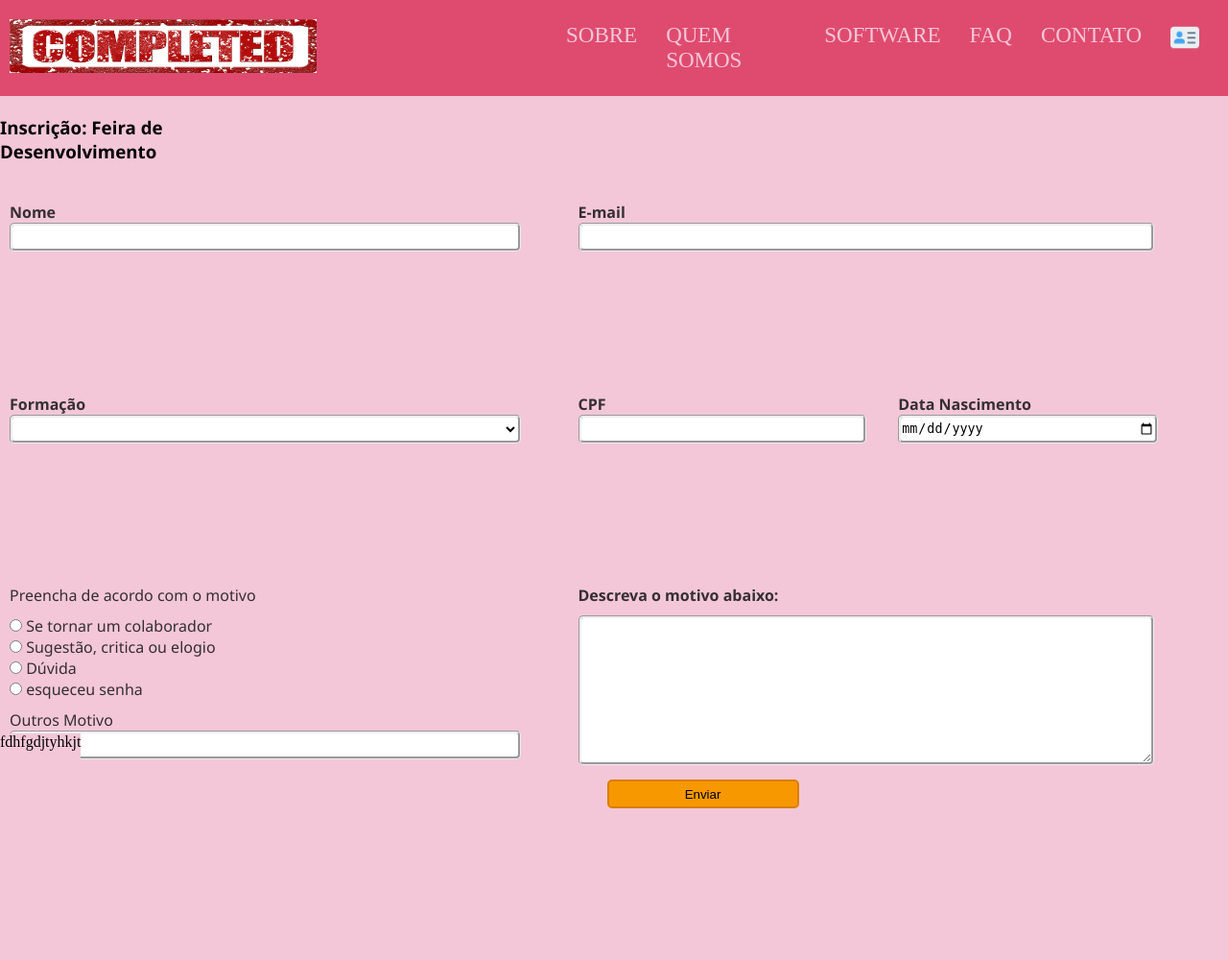
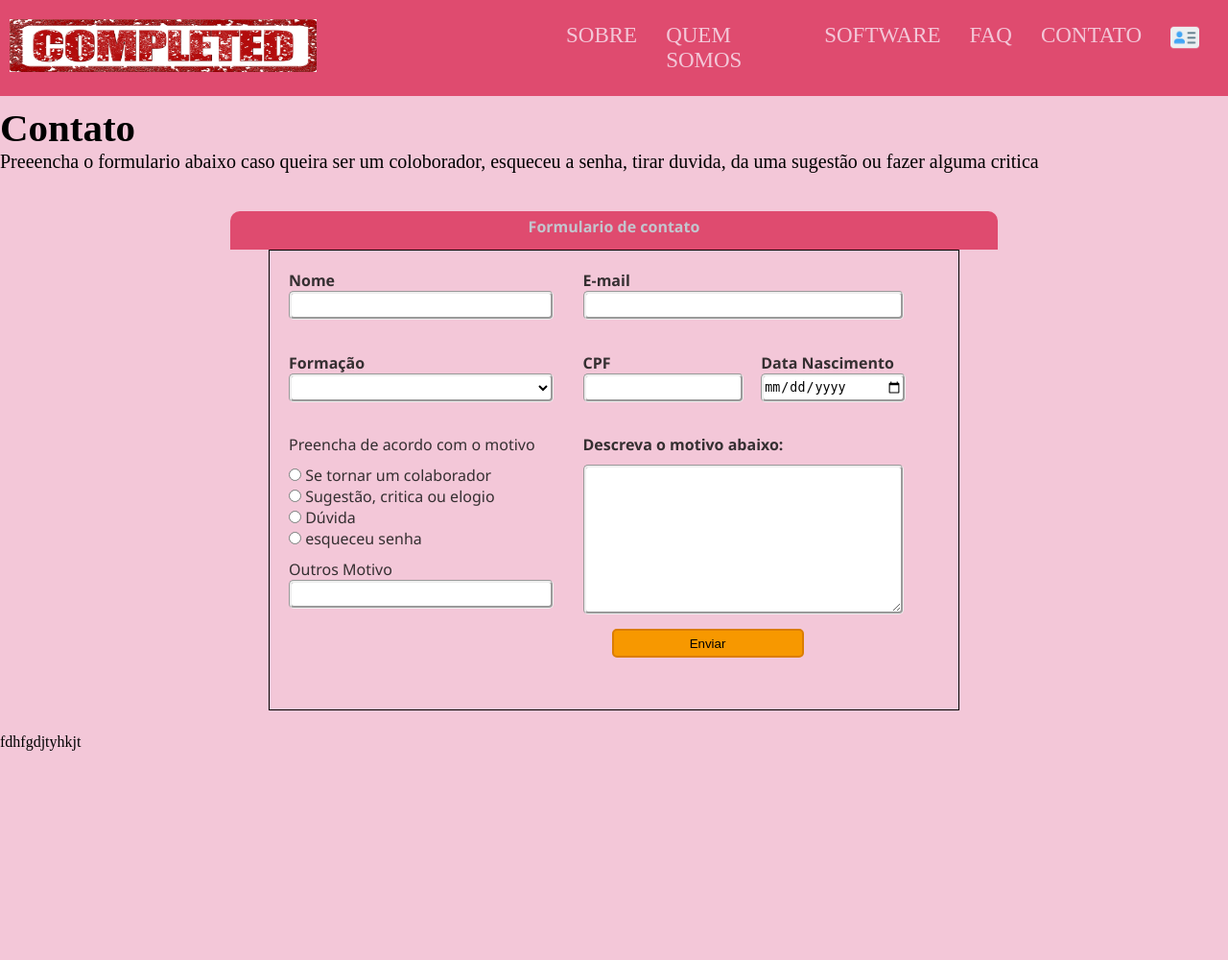
Before and after one commit to Nihagy/demoday, a Django app: page /contato/ in a window 1280 px wide. Shown: the whole page at 96% size. After the commit the page ends 782 px from the top, so only its background shows below. Run offline with Django 3.2, Linux system fonts and the light colour scheme.

Commit message:
arrumar form

```diff
--- a/todas_por_todas/static/css/scontato.css
+++ b/todas_por_todas/static/css/scontato.css
@@ -1,31 +1,34 @@
 
-@media(min-width: 320PX){
-    article{
+@media(min-width: 320px){
+    /* article{
         position:relative;
-    }
+    } */
 
-    footer {
-        position: fixed;
-        bottom:0;
-        /* left:0; */
-    }
 
-    section{
-        margin: 0;
+
+    #cont-form{
         display: grid;
         grid-template-areas:    'nav' 'nav' 'nav' 'nav'
                                 'header' 'header' 'header' 'header'
                                 'form' 'form' 'form' 'form'
-                                'form' 'form' 'form' 'form';
+                                'form' 'form' 'form' 'form'
+                                'footer''footer''footer''footer';
         grid-template-columns: 25vw 25vw 25vw 25vw;
-        grid-template-rows: 5vh 5vh 100vh;
-        font-family: 'Segoe UI', Tahoma, Verdana, sans-serif
+        grid-template-rows: 5vh 5vh 60vh;
+        font-family: 'Segoe UI', Tahoma, Verdana, sans-serif;
     }
 
-    section{
-        padding-top: 120px;
+    /* footer {
+        grid-area: footer;
+        grid-column: 1/5;
+        grid-row: 4/5;
+        position: inherit;
+        left:0;
+    } */
+
+    #cont-form{
         background-color: #f3c7d8;
-        position: absolute;
+        position: relative;
     }
 
     #btn-enviar{
@@ -64,7 +67,6 @@
     }
 
     #coluna2-linha1 input{
-        margin-right: 10px;
         grid-column: 1/4;
         outline: none;
     }
@@ -80,6 +82,7 @@
     #descrev{
         margin: 0;
     }
+
     #descreva textarea{
         margin-top: 10px;
         height: 20%;
@@ -112,7 +115,9 @@
         grid-area: form;
         grid-column: 1/5;
         grid-row: 3/5;
-        margin: 10px;
+        margin: 0 280px;
+        border: 1px solid;
+        padding: 20px;
     }
 
     form div{
@@ -120,20 +125,22 @@
     }
 
 
-    header{
+    #titulo-form{
         grid-area: nav;
         grid-column: 1/5;
         grid-row: 2;
         font-size: 10pt;
     }
 
-    header h3{
+    #titulo-form{
         font-size: 12pt;
-        margin: 0;
+        text-align: center;
+        width: 800px;
+        margin: 0 auto;
         color: #c3c5ce;
-        background-color: #747474;
-        padding: 10px;
-        border-radius: 5px 5px 0px 0px;
+        background-color: #df4b6f;
+        padding: 5px;
+        border-radius: 10px 10px 0px 0px;
     }
 
     label{
@@ -141,9 +148,26 @@
     }
 
     select.ipt-boder#form-formacao{
-        height: 30px
+        height: 30px;
     }
 
 
 
+    article section:first-child{
+        background-color: #f3c7d8;
+        font-size: 35px;
+        padding-top: 110px;
+    }
+
+    article section:first-child p{
+        font-size: 20px;
+    }
+
+    article section:last-child{
+        background-color: #f3c7d8;
+        width: 100%;
+        height: 100px;
+        position: absolute;
+    }
+
 }
--- a/todas_por_todas/static/css/style.css
+++ b/todas_por_todas/static/css/style.css
@@ -518,9 +518,9 @@
 
 @media(min-width: 1060px){
 
-    #menu-logo{
-        /* margin-right: 20px; */
-    }
+    /* #menu-logo{
+        margin-right: 20px;
+    } */
 
     .logo{
         margin-left: 10px;
--- a/todas_por_todas/templates/contato.html
+++ b/todas_por_todas/templates/contato.html
@@ -6,17 +6,21 @@
 {% block content %}
 <head>
     <link rel="stylesheet" href="{% static 'css/scontato.css' %}">
-    <title>Feira de Desenvolvimento de Software</title>
+    <title>Contato PTP</title>
 </head>
     <article>
         <section>
+            <h3>Contato</h3>
 
-            <h3>Inscrição: Feira de Desenvolvimento</h3>
+            <p>Preeencha o formulario abaixo caso queira ser um coloborador, esqueceu a senha, tirar duvida, da uma sugestão ou fazer alguma critica</p>
+        </section>
 
-            <h5></h5>
-            <p></p>
+        <section id="cont-form">
 
-            <form name="form0in" action="" method="POST">
+
+            <h3 id="titulo-form">Formulario de contato</h3>
+
+            <form name="form-in" action="" method="POST">
 
                 <div class="form-cl1">
                     <label id="nome" for="">Nome</label><br>
@@ -84,8 +88,10 @@
 
             </form>
 
+        </section>
 
-        </section>
+
+        <section></section>
     </article>
 
 {% endblock %}
```
